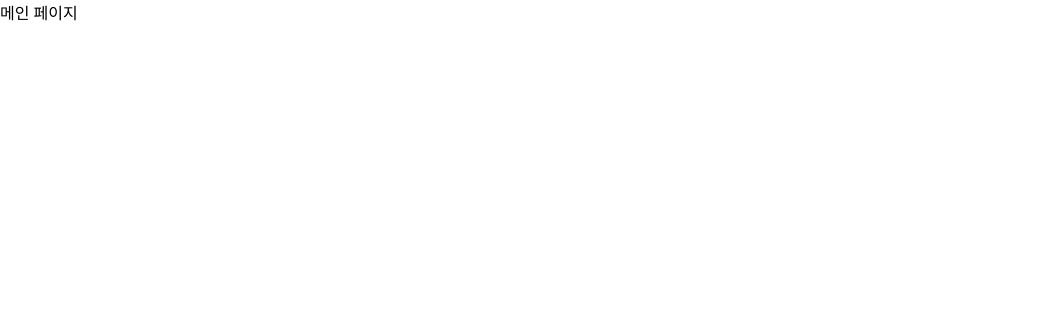
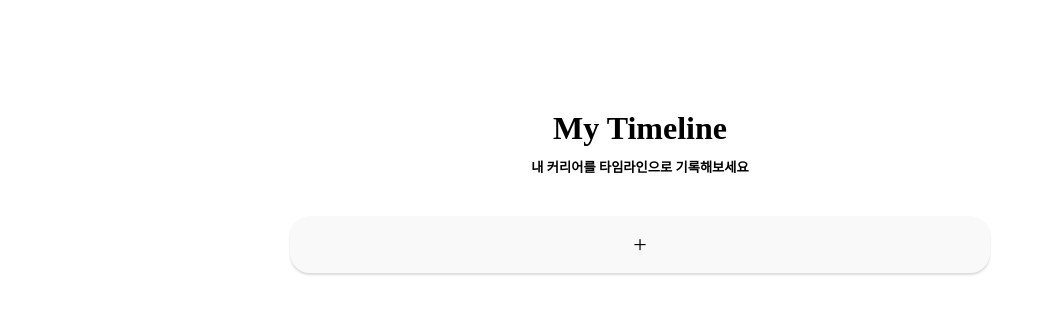
Before and after one commit to Record-Timeline/Front, a React (Create React App) app: page / in a window 1280 px wide. Shown: the top 314 px of the page, without its empty margins (0-1052 px from the left). Built offline with nearby package versions, Linux system fonts and the light colour scheme.

Commit message:
Design: 메인 타임라인 구조 및 버튼 추가

```diff
--- a/package.json
+++ b/package.json
@@ -3,6 +3,10 @@
   "version": "0.1.0",
   "private": true,
   "dependencies": {
+    "@emotion/react": "^11.11.4",
+    "@emotion/styled": "^11.11.5",
+    "@mui/material": "^5.15.15",
+    "@mui/styled-engine-sc": "^6.0.0-alpha.18",
     "@testing-library/jest-dom": "^5.17.0",
     "@testing-library/react": "^13.4.0",
     "@testing-library/user-event": "^13.5.0",
--- a/src/App.js
+++ b/src/App.js
@@ -1,6 +1,7 @@
 import { Route, Routes } from "react-router-dom";
 import Main from "./pages/Main";
 import Login from "./pages/Login";
+import MainTimeline from "./pages/MainTimeline";
 
 function App() {
   return (
@@ -8,6 +9,7 @@ function App() {
       <Routes>
         <Route path="/" element={<Main />} /> {/* 메인 */}
         <Route path="/login" element={<Login />} /> {/* 로그인 페이지 */}
+        <Route path="/maintimeline" element={<MainTimeline />} /> {/* 메인 타임라인 페이지 */}
       </Routes>
     </div>
   );
--- /dev/null
+++ b/src/components/timeline/MainTimeline.css
@@ -0,0 +1,28 @@
+.button-container {
+    display: flex;
+    justify-content: center; /* 가운데 정렬 */
+    margin-top: 40px; /* 버튼과 상단의 간격 */
+  }
+
+  .button {
+    border: none;
+    background-color: #F9F9F9; /* 회색 배경 */
+    padding: 15px 30px; /* 상하 좌우 패딩 */
+    border-radius: 20px; /* 둥근 모서리 */
+    outline: none;
+    cursor: pointer; /* 버튼 위에 마우스를 올렸을 때 커서 변경 */
+    box-shadow: 0 2px 2px rgba(76, 75, 75, 0.2); /* 그림자 효과 */
+    width: 700px; /* 버튼의 너비 */
+    display: flex;
+    justify-content: center; /* 내부 텍스트 가운데 정렬 */
+    align-items: center; /* 내부 텍스트 수직 중앙 정렬 */
+    font-size: 24px; /* 아이콘 크기 */
+  }
+
+  .button:focus {
+    box-shadow: 0 0 5px rgba(0, 0, 0, 0.5); /* 포커스 시 그림자 강조 */
+  }
+
+  .button:active {
+    background-color: #D0D0D0; /* 클릭 시 색상 변경 */
+  }
--- /dev/null
+++ b/src/components/timeline/MainTimeline.jsx
@@ -0,0 +1,12 @@
+import "./MainTimeline.css"
+import React from "react";
+
+const MainTimeline = () => {
+    return (
+        <div class="button-container">
+            <button class="button">+</button>
+        </div>
+    );
+}
+
+export default MainTimeline;
--- /dev/null
+++ b/src/pages/Main.css
@@ -0,0 +1,22 @@
+body {
+    padding: 60px;
+}
+
+.Main {
+    margin: 50px;
+    width: 500;
+}
+
+.MyTimeline {
+    text-align: center;
+    margin-bottom: 10px;
+}
+
+/* .Main > section {
+    background-color: rgb(245, 245, 245);
+    border: 1px solid rgb(240, 240, 240);
+    border-radius: 25px;
+    padding: 20px;
+    margin-top: 30px;
+    margin-bottom: 10px;
+} */
--- a/src/pages/Main.jsx
+++ b/src/pages/Main.jsx
@@ -1,7 +1,15 @@
+import "./Main.css"
 import React from "react";
+import MainTimeline from "../components/timeline/MainTimeline";
 
 export default function Main() {
   return (
-    <div>메인 페이지</div> // 코드 작성 시 삭제해주세요!
+    <div className="Main">
+      <h1 className="MyTimeline">My Timeline</h1>
+      <h5 className="MyTimeline">내 커리어를 타임라인으로 기록해보세요</h5>
+      <section>
+        <MainTimeline />
+      </section>
+    </div>
   );
 }
--- /dev/null
+++ b/src/pages/MainTimeline.jsx
@@ -0,0 +1,8 @@
+// import React from "react";
+// import MainTimeline from "../components/timeline/MainTimeline";
+
+// export default function Main() {
+//   return (
+//     <MainTimeline />
+//   );
+// }
```
Also changed, not shown: 1 other file (tests, documents, lock files or other folders).
